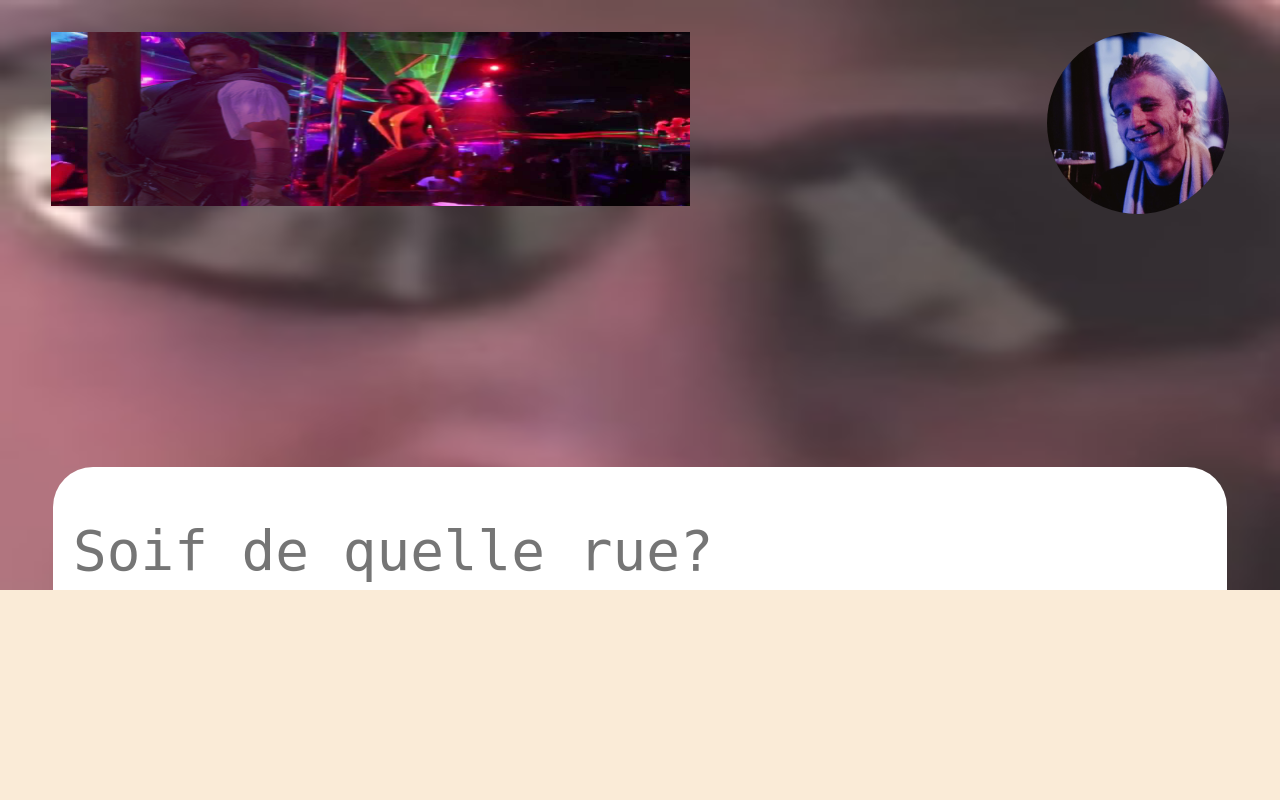
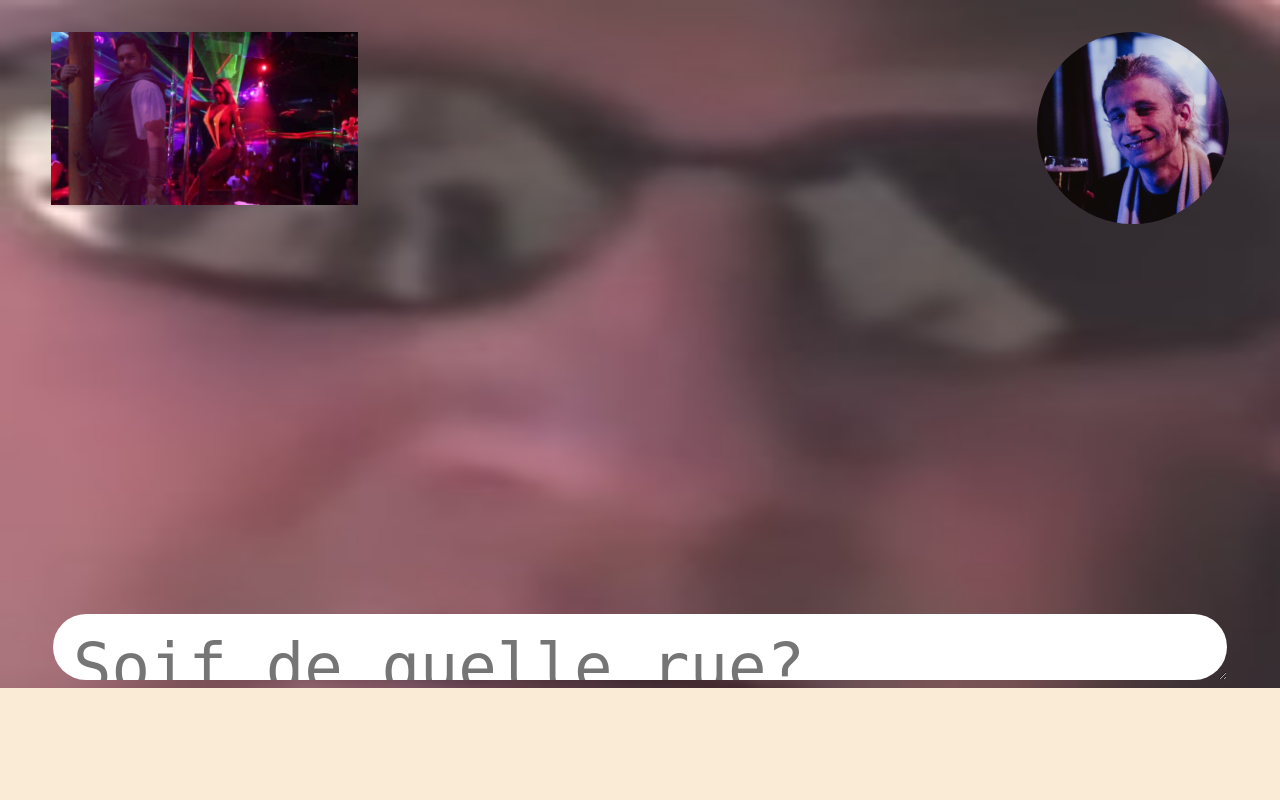
Before and after one commit to Ban0vsky/semaine-intensive-api, a PHP site: page / in a window 1280 px wide. Run offline with PHP 8.4, Linux system fonts and the light colour scheme.

Commit message:
vh'd
Solved so, so many issues

```diff
--- a/style/styles.css
+++ b/style/styles.css
@@ -16,8 +16,7 @@
     left: 4%;
 }
 .logoSvg{
-    height: 174px;
-    width: 639px;
+    width: 24vw;
 }
 .loginMenu{
     position: absolute;
@@ -30,8 +29,7 @@
     position: absolute;
     top: 4%;
     right: 4%;
-    height: 182px;
-    width: 182px;
+    width: 15vw;
     border-radius: 100%
 }
 .loginAction{
@@ -47,7 +45,7 @@
 .downBar{
     width: 100%;
     background-color: antiquewhite;
-    height: 210px;
+    height: 14vh;
     position: absolute;
     bottom: 0%
 }
@@ -56,16 +54,16 @@
     display: flex;
     justify-content: center;
     position: absolute;
-    bottom: 20%
+    bottom: 15%
 }
 .searchInput{
     width: 90%;
-    height: 120px;
+    height: 6vh;
     border-radius: 40px;
-    font-size: 42pt;
+    font-size: 5vw;
     display: flex;
     align-items: center;
-    padding-top: 4%;
+    padding-top: 2vh;
     padding-left: 20px;
     border: none;
 }
```
